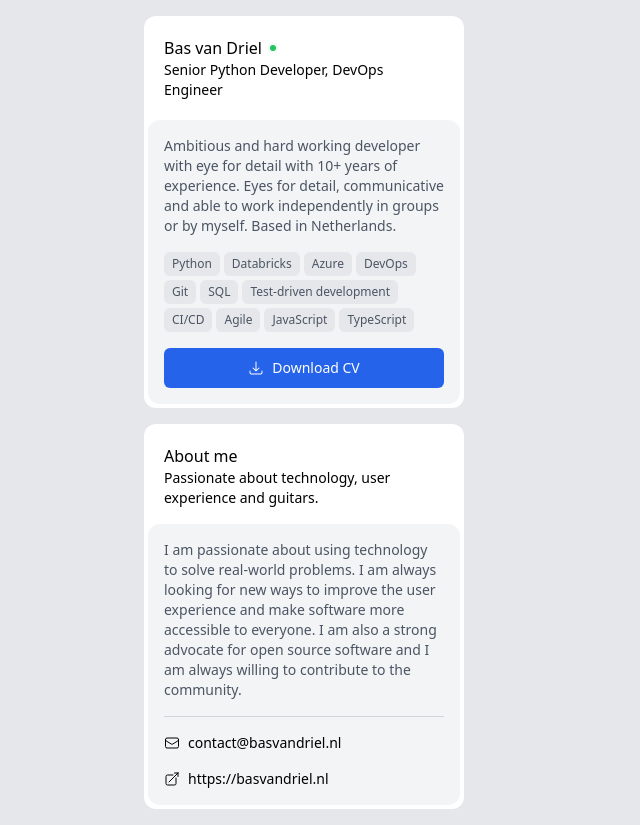
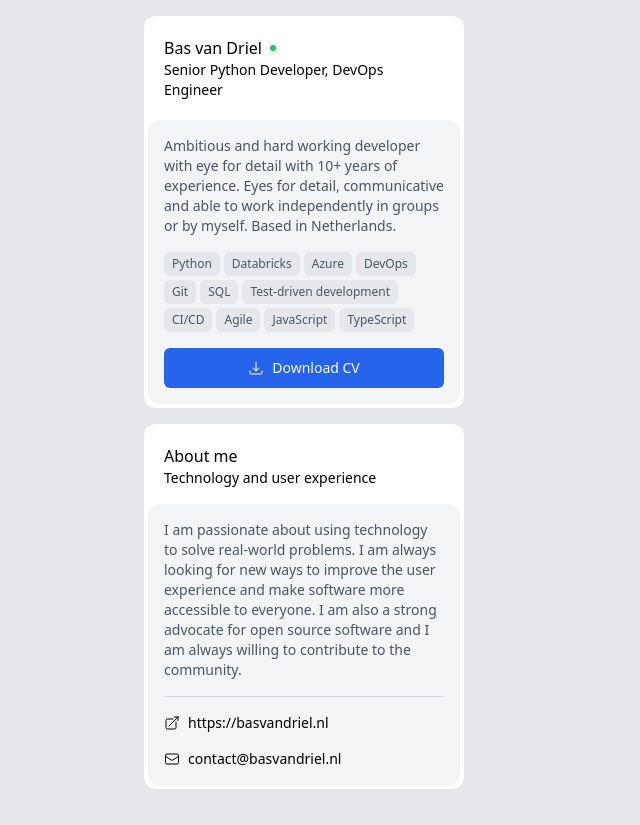
Before and after one commit to basvandriel/portfolio-website, a React (Create React App) app: page / in a window 1280 px wide. Shown: the whole page, without its empty margins (0-640 px from the left). Built offline with nearby package versions, Linux system fonts and the light colour scheme.

Commit message:
work on abouts

```diff
--- /dev/null
+++ b/src/AboutBox.tsx
@@ -0,0 +1,49 @@
+/* eslint-disable jsx-a11y/anchor-is-valid */
+import ArrowTopRightOnSquareIcon from "@heroicons/react/24/outline/ArrowTopRightOnSquareIcon";
+import EnvelopeIcon from "@heroicons/react/24/outline/EnvelopeIcon";
+
+const EMAIL = "contact@basvandriel.nl";
+
+const AboutBox = () => {
+  return (
+    <div className="bg-white rounded-xl p-1">
+      <div className="p-4">
+        <p className="font-sans font-medium">About me</p>
+        <p className="font-sans text-sm align-middle items-center flex gap-x-2">
+          Technology and user experience
+        </p>
+      </div>
+
+      <div className="p-4 bg-gray-100 rounded-xl text-sm">
+        <p className="text-sm text-gray-600">
+          I am passionate about using technology to solve real-world problems. I
+          am always looking for new ways to improve the user experience and make
+          software more accessible to everyone. I am also a strong advocate for
+          open source software and I am always willing to contribute to the
+          community.
+        </p>
+
+        <div className="my-4 border-b border-gray-300"></div>
+
+        <div className="flex flex-wrap gap-4">
+          <div className="inline-flex font-medium gap-x-2 items-center">
+            <a className="inline-flex font-medium gap-x-2 items-center" href="#">
+              <ArrowTopRightOnSquareIcon className="h-4 w-4" />
+              https://basvandriel.nl
+            </a>
+          </div>
+          <div className="inline-flex font-medium gap-x-2 items-center">
+            <a
+              href={`mailto:${EMAIL}`}
+              className="inline-flex font-medium gap-x-2 items-center"
+            >
+              <EnvelopeIcon className="h-4 w-4" />
+              {EMAIL}
+            </a>
+          </div>
+        </div>
+      </div>
+    </div>
+  );
+};
+export default AboutBox;
--- a/src/App.tsx
+++ b/src/App.tsx
@@ -1,7 +1,7 @@
 import React from "react";
 
 import { ArrowDownTrayIcon } from "@heroicons/react/24/solid";
-import { EnvelopeIcon, ArrowTopRightOnSquareIcon } from "@heroicons/react/24/outline";
+import AboutBox from "./AboutBox";
 
 
 const ROLE = "Senior Python Developer, DevOps Engineer";
@@ -83,40 +83,7 @@ function App() {
 
         {/* TODO experience thing */}
         <div className="col-span-2"></div>
-
-        {/* box */}
-        <div className="bg-white rounded-xl p-1">
-          <div className="p-4">
-            <p className="font-sans font-medium">About me</p>
-            <p className="font-sans text-sm align-middle items-center flex gap-x-2">
-              Passionate about technology, user experience and guitars.
-            </p>
-          </div>
-
-          <div className="p-4 bg-gray-100 rounded-xl text-sm">
-            <p className="text-sm text-gray-600">
-              I am passionate about using technology to solve real-world
-              problems. I am always looking for new ways to improve the user
-              experience and make software more accessible to everyone. I am
-              also a strong advocate for open source software and I am always
-              willing to contribute to the community.
-            </p>
-
-            <div className="my-4 border-b border-gray-300"></div>
-
-            <div className="flex flex-wrap gap-4">
-              <div className="inline-flex font-medium gap-x-2 items-center">
-                <EnvelopeIcon className="h-4 w-4" />
-                contact@basvandriel.nl
-              </div>
-
-              <div className="inline-flex font-medium gap-x-2 items-center">
-                <ArrowTopRightOnSquareIcon className="h-4 w-4" />
-                https://basvandriel.nl
-              </div>
-            </div>
-          </div>
-        </div>
+        <AboutBox />
       </div>
     </div>
   );
```
